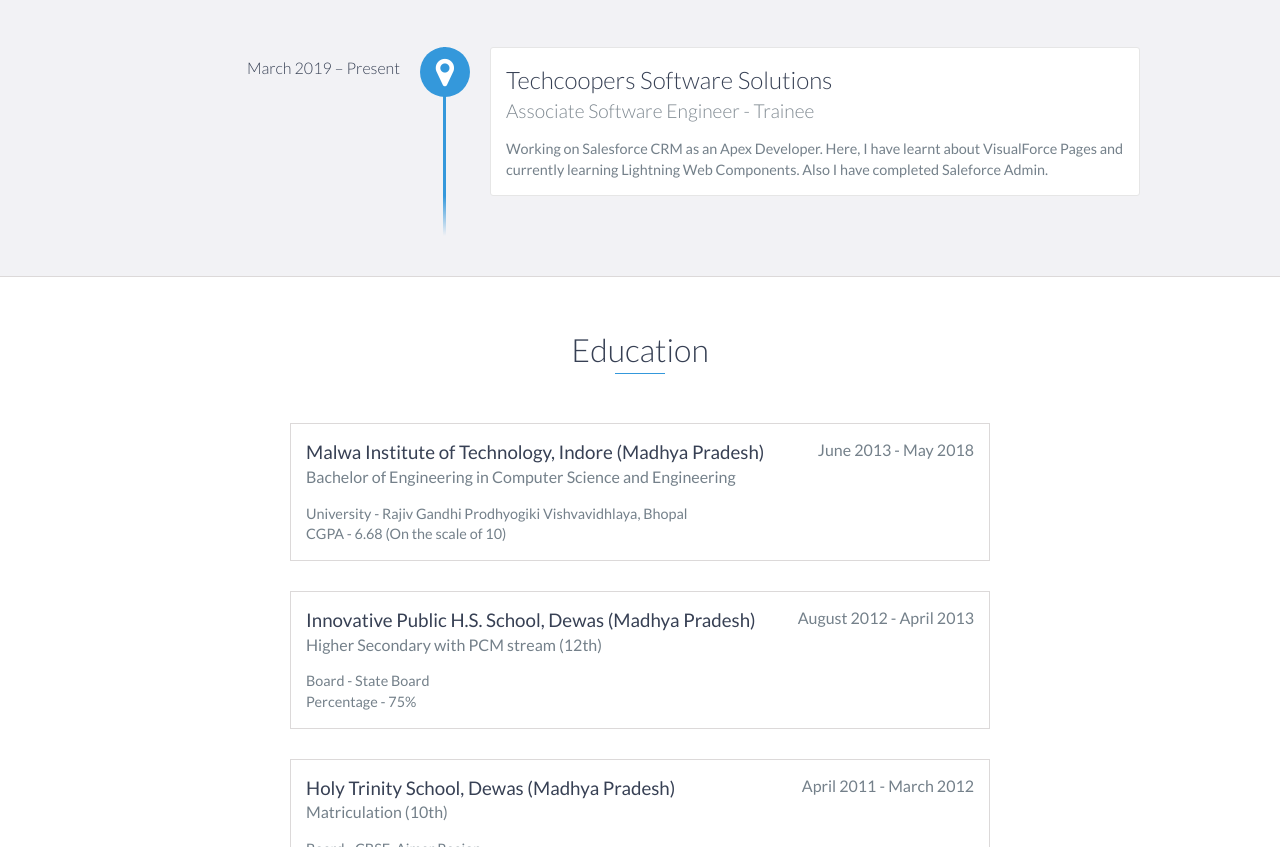
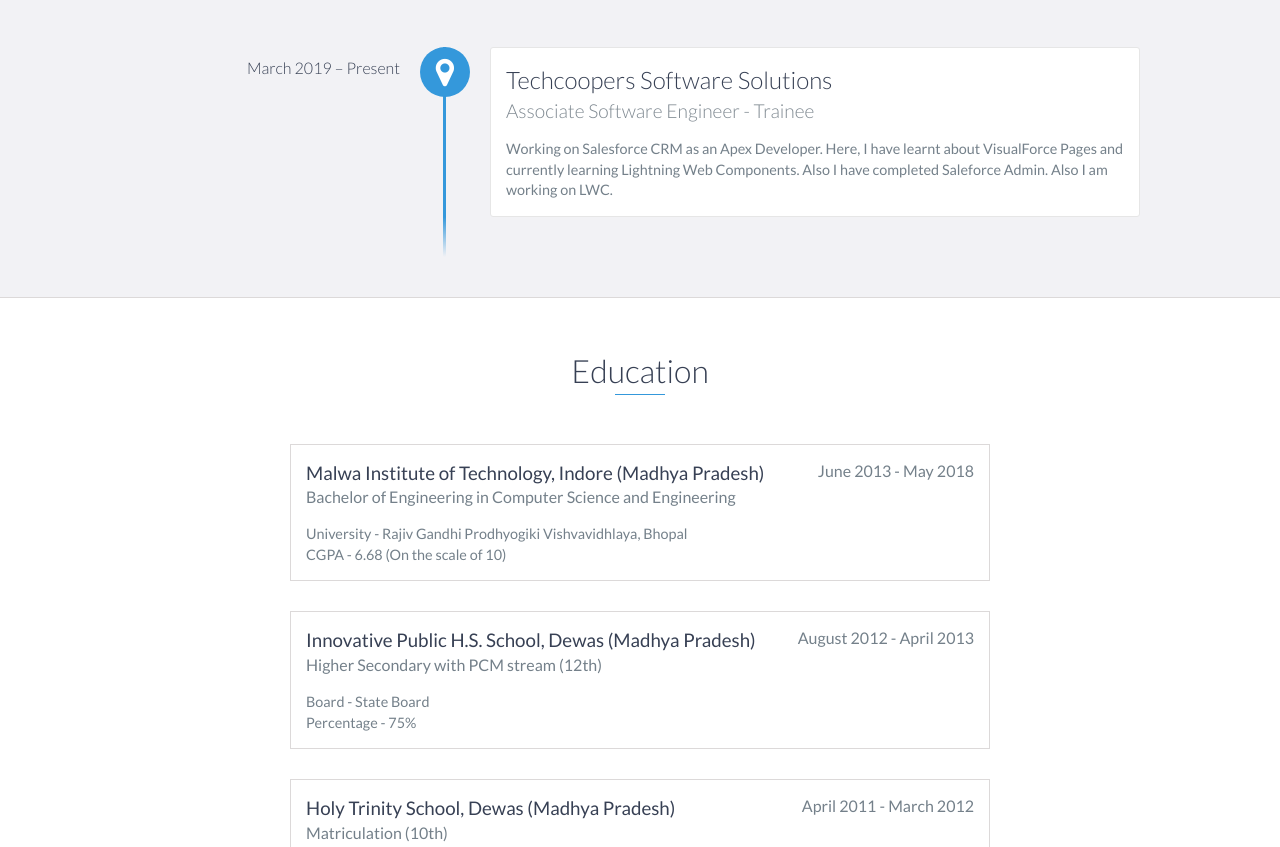
Before and after one commit to deveshlashkari/deveshlashkari.github.io, a website: page index.html in a window 1280 px wide. Shown: the part 1220-2067 px from the top of the page. Drawn offline with nearby package versions, Linux system fonts and the light colour scheme.

Commit message:
updated index.html

```diff
--- a/index.html
+++ b/index.html
@@ -109,7 +109,7 @@
                 <h3>Techcoopers Software Solutions</h3>
                 <h4>Associate Software Engineer - Trainee</h4>
                 <p>
-                    Working on Salesforce CRM as an Apex Developer. Here, I have learnt about VisualForce Pages and currently learning Lightning Web Components. Also I have completed Saleforce Admin.
+                    Working on Salesforce CRM as an Apex Developer. Here, I have learnt about VisualForce Pages and currently learning Lightning Web Components. Also I have completed Saleforce Admin. Also I am working on LWC.
                 </p>
             </div>
          <!--   <div data-date="September 2015 – September 2016">
```
